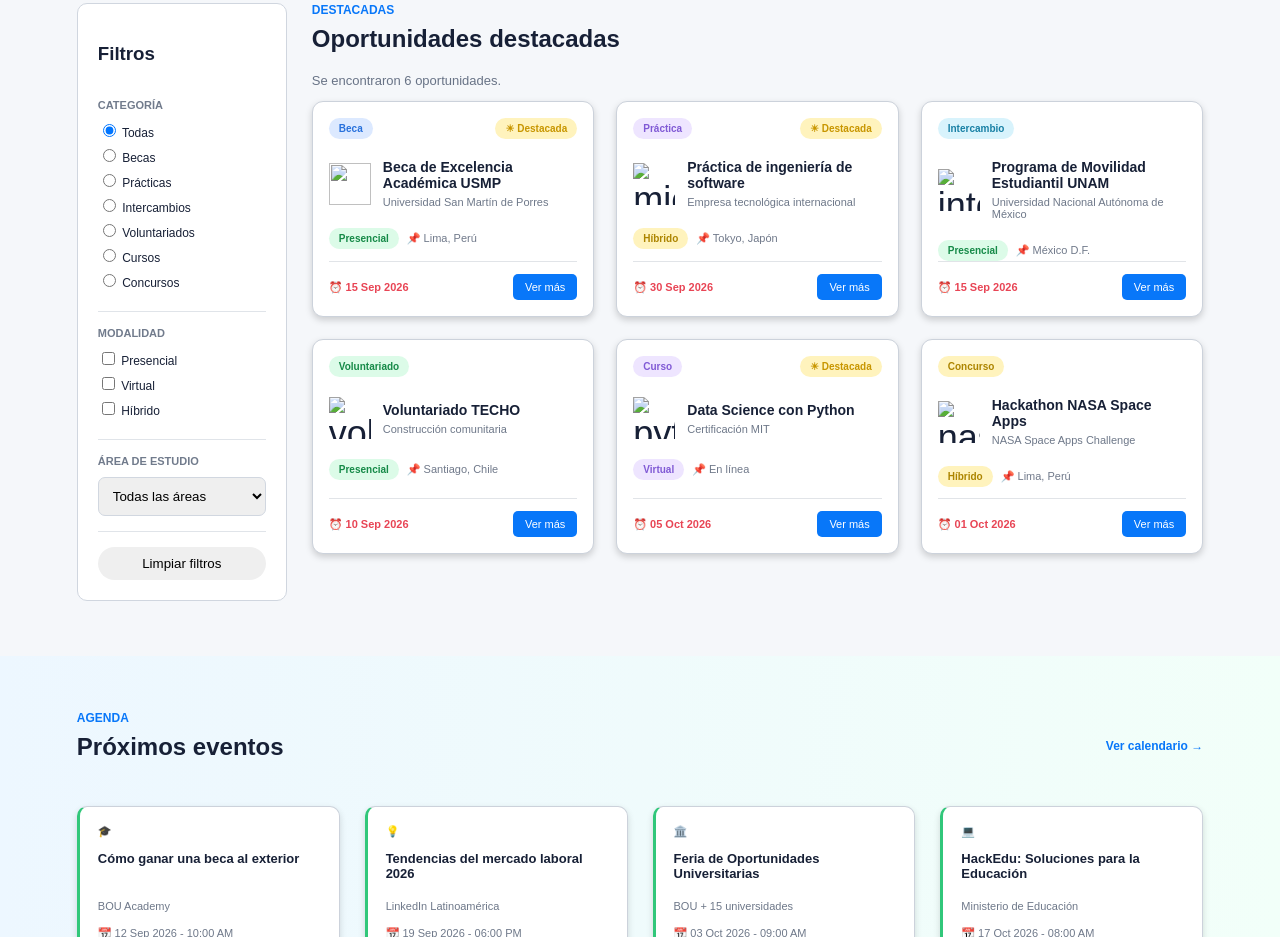
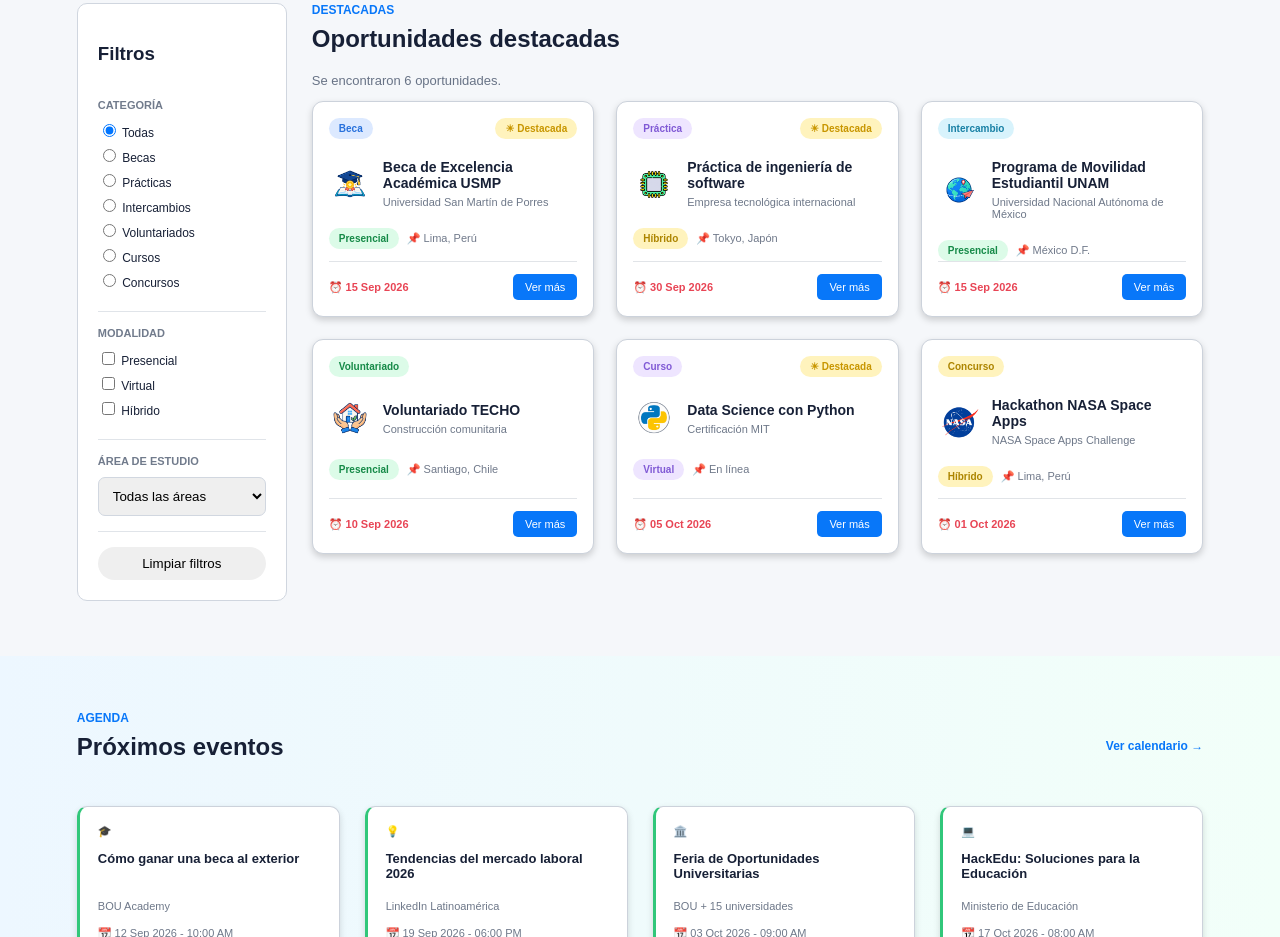
Before and after one commit to VictorSR10/Trabajo-Web, a plain HTML site: page index.html in a window 1280 px wide. Shown: the part 1023-1960 px from the top of the page. Drawn offline with nearby package versions, Linux system fonts and the light colour scheme.

Commit message:
Update image source paths in index.html

```diff
--- a/index.html
+++ b/index.html
@@ -10,7 +10,7 @@
 
   <header class="encabezado" id="inicio">
     <div class="logo">
-      <div class="circulo-logo"><img src="img/logoBOU.png" alt="Logo de Bou"></div>
+      <div class="circulo-logo"><img src="logoBOU.png" alt="Logo de Bou"></div>
       <p>B.O.U.</p>
     </div>
 
@@ -64,7 +64,7 @@
         </div>
 
         <div class="imagen-portada">
-          <img src="img/bolsaMcft.png" alt="Bolsa Minecraft"></div>
+          <img src="bolsaMcft.png" alt="Bolsa Minecraft"></div>
 
       </div>
 
@@ -174,7 +174,7 @@
               <span class="destacada">☀ Destacada</span>
             </div>
             <div class="informacion-tarjeta">
-              <img class="icono-tarjeta" src="img/beca.png" alt="">
+              <img class="icono-tarjeta" src="beca.png" alt="">
               <div>
                 <h3>Beca de Excelencia Académica USMP</h3>
                 <p>Universidad San Martín de Porres</p>
@@ -202,7 +202,7 @@
               <span class="destacada">☀ Destacada</span>
             </div>
             <div class="informacion-tarjeta">
-              <img class="icono-tarjeta" src="img/practica.png" alt="microchip">
+              <img class="icono-tarjeta" src="practica.png" alt="microchip">
               <div>
                 <h3>Práctica de ingeniería de software</h3>
                 <p>Empresa tecnológica internacional</p>
@@ -229,7 +229,7 @@
               <span class="etiqueta celeste">Intercambio</span>
             </div>
             <div class="informacion-tarjeta">
-              <img class="icono-tarjeta" src="img/intercambio.png" alt="intercambio">
+              <img class="icono-tarjeta" src="intercambio.png" alt="intercambio">
               <div>
                 <h3>Programa de Movilidad Estudiantil UNAM</h3>
                 <p>Universidad Nacional Autónoma de México</p>
@@ -256,7 +256,7 @@
               <span class="etiqueta verde">Voluntariado</span>
             </div>
             <div class="informacion-tarjeta">
-              <img class="icono-tarjeta" src="img/voluntariado.png" alt="voluntariado">
+              <img class="icono-tarjeta" src="voluntariado.png" alt="voluntariado">
               <div>
                 <h3>Voluntariado TECHO</h3>
                 <p>Construcción comunitaria</p>
@@ -284,7 +284,7 @@
               <span class="destacada">☀ Destacada</span>
             </div>
             <div class="informacion-tarjeta">
-              <img class="icono-tarjeta" src="img/python.png" alt="python">
+              <img class="icono-tarjeta" src="python.png" alt="python">
               <div>
                 <h3>Data Science con Python</h3>
                 <p>Certificación MIT</p>
@@ -311,7 +311,7 @@
               <span class="etiqueta amarilla">Concurso</span>
             </div>
             <div class="informacion-tarjeta">
-              <img class="icono-tarjeta" src="img/nasa.png" alt="nasa">
+              <img class="icono-tarjeta" src="nasa.png" alt="nasa">
               <div>
                 <h3>Hackathon NASA Space Apps</h3>
                 <p>NASA Space Apps Challenge</p>
```
